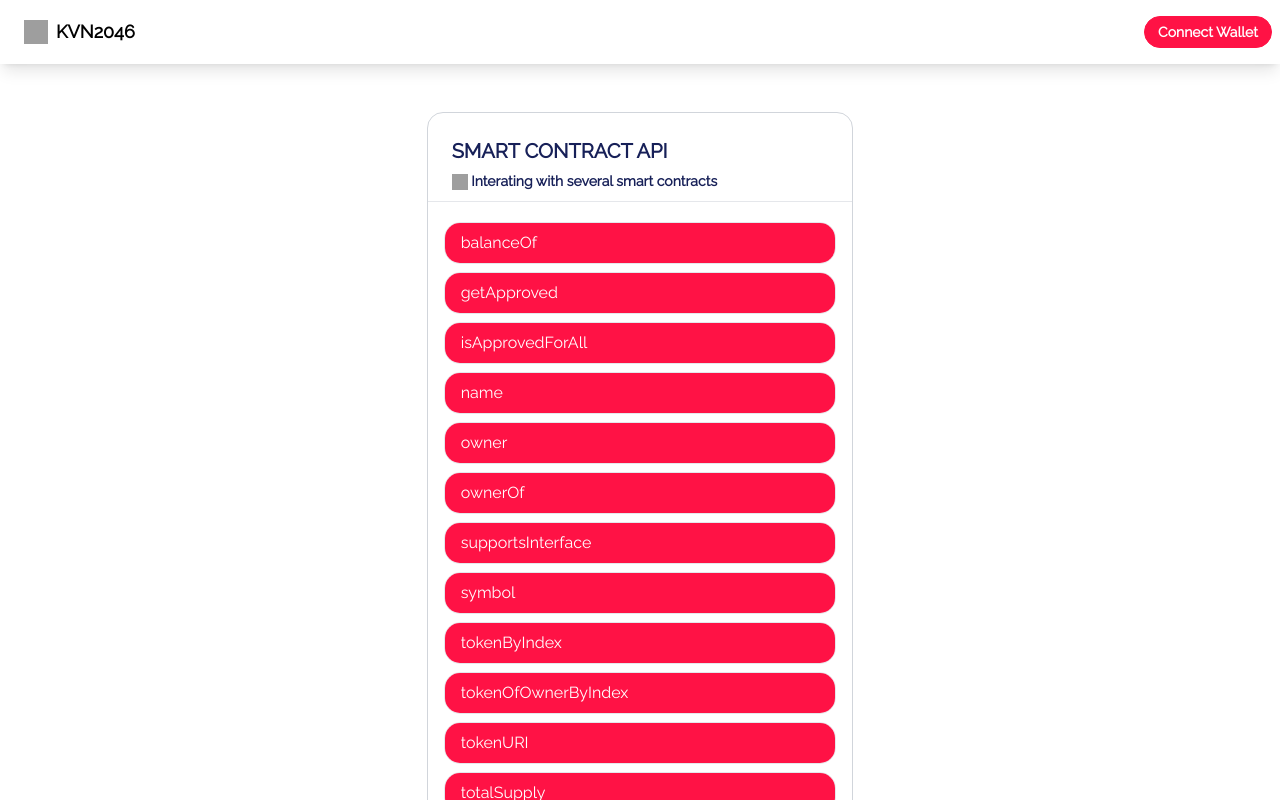
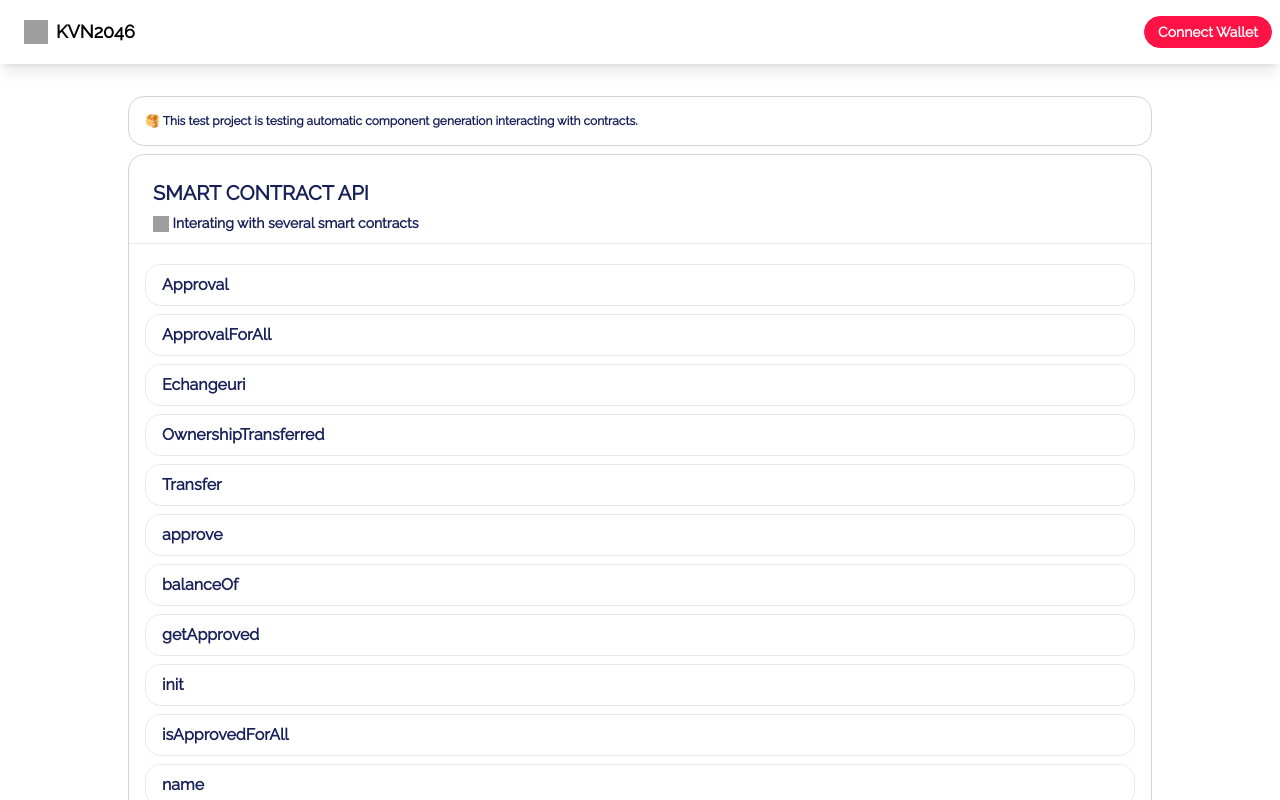
Before and after one commit to happyguy1212/next-dapp-kvn-test, a Next.js app: page / in a window 1280 px wide. Shown: the top 800 px of the page. Built offline with nearby package versions, Linux system fonts and the light colour scheme; grey boxes are pictures that could not be loaded.

Commit message:
[feat] Api interface

```diff
--- a/src/components/Main/ApiGroup.tsx
+++ b/src/components/Main/ApiGroup.tsx
@@ -1,9 +1,9 @@
-import Collapsible from 'react-collapsible'
 import { ReactNode, useState } from 'react'
+import ContractView from '../../interface/ContractView'
 
 interface CurrencyGroupProps {
   children?: ReactNode
-  api: any
+  api: ContractView
   handleQuery: (infos: any) => void
 }
 
@@ -20,25 +20,24 @@ const ApiGroup = ({ children, api, handleQuery }: CurrencyGroupProps) => {
   }
 
   return (
-    <div className="border space-y-2 card">
+    <div className="border card">
       <div
-        className="py-2 px-4 bg-brand text-white cursor-pointer"
+        className="py-2 px-4 bg-white text-blue-dark font-bold cursor-pointer"
         onClick={handleVisibleContent}
       >
         {api.name}
       </div>
       {visibleContent ? (
-        <div className="p-2 space-y-2">
-          <input
-            type="text"
-            placeholder="0.0"
-            className="input input-bordered w-full input-sm"
-          />
-          <input
-            type="text"
-            placeholder="0.0"
-            className="input input-bordered w-full input-sm"
-          />
+        <div className="p-2 space-y-2 border border-t-gray">
+          {api.inputs?.map((info: any) => {
+            return (
+              <input
+                type="text"
+                placeholder={`${info.name} (${info.type})`}
+                className="input input-bordered w-full input-sm"
+              />
+            )
+          })}
           <button
             className="btn btn-sm btn-accent w-full rounded-xl drop-shadow-lg normal-case"
             onClick={handleQueryClick}
--- a/src/components/Main/Description.tsx
+++ b/src/components/Main/Description.tsx
@@ -1,6 +1,6 @@
 const Description = () => {
   return (
-    <div className="card w-3/4 sm:w-3/4 md:w-1/2 lg:w-1/3 border border-gray-300 p-4 mx-auto mt-4 text-xs text-blue-dark font-bold">
+    <div className="card w-4/5 border border-gray-300 p-4 mx-auto mt-4 text-xs text-blue-dark font-bold">
       🥞 This test project is testing automatic component generation interacting with
       contracts.
     </div>
--- /dev/null
+++ b/src/interface/ContractView.ts
@@ -0,0 +1,17 @@
+export default interface ContractView{
+    anonymous?: boolean | undefined;
+    inputs?: {
+        indexed?: boolean;
+        internalType?: string;
+        name?: string;
+        type?: string;
+    }[] | undefined;
+    outputs?: {
+        internalType?: string | undefined,
+        name?: string | undefined,
+        type?: string | undefined,
+    }[] | undefined;
+    name?: string | undefined;
+    type?: string | undefined;
+    stateMutability?: string | undefined;
+}
--- a/src/pages/index.tsx
+++ b/src/pages/index.tsx
@@ -3,12 +3,12 @@ import { useState, useEffect } from 'react'
 import Description from '../components/Main/Description'
 import ApiGroup from '../components/Main/ApiGroup'
 import abi from '../abis/ERC721EXT.json'
-import { apiResolver } from 'next/dist/server/api-utils'
+import ContractView from '../interface/ContractView'
 
 declare let window: any
 
 const Main = () => {
-  const [apis, setApis] = useState<any>([])
+  const [apis, setApis] = useState<ContractView>([])
 
   const handleQuery = (params: any) => {
     console.log(params)
@@ -23,8 +23,9 @@ const Main = () => {
   }, [])
 
   return (
-    <div className="w-full pt-10">
-      <div className="card w-3/4 sm:w-3/4 md:w-1/2 lg:w-1/3 border border-gray-300 p-0 mx-auto">
+    <div className="w-full pt-2 space-y-2">
+      <Description />
+      <div className="card w-4/5 border border-gray-300 p-0 mx-auto">
         <div className="p-0 card-body">
           <div className="card-title px-6 pt-6 pb-2 text-blue-dark border-b">
             <h3>SMART CONTRACT API</h3>
@@ -42,14 +43,13 @@ const Main = () => {
           </div>
           <div className="justify-center mt-2 px-4 pb-4">
             <div className="form-control w-full space-y-2">
-              {apis.map((api: any) => {
+              {abi.map((api) => {
                 return <ApiGroup api={api} handleQuery={handleQuery} />
               })}
             </div>
           </div>
         </div>
       </div>
-      <Description />
     </div>
   )
 }
```
